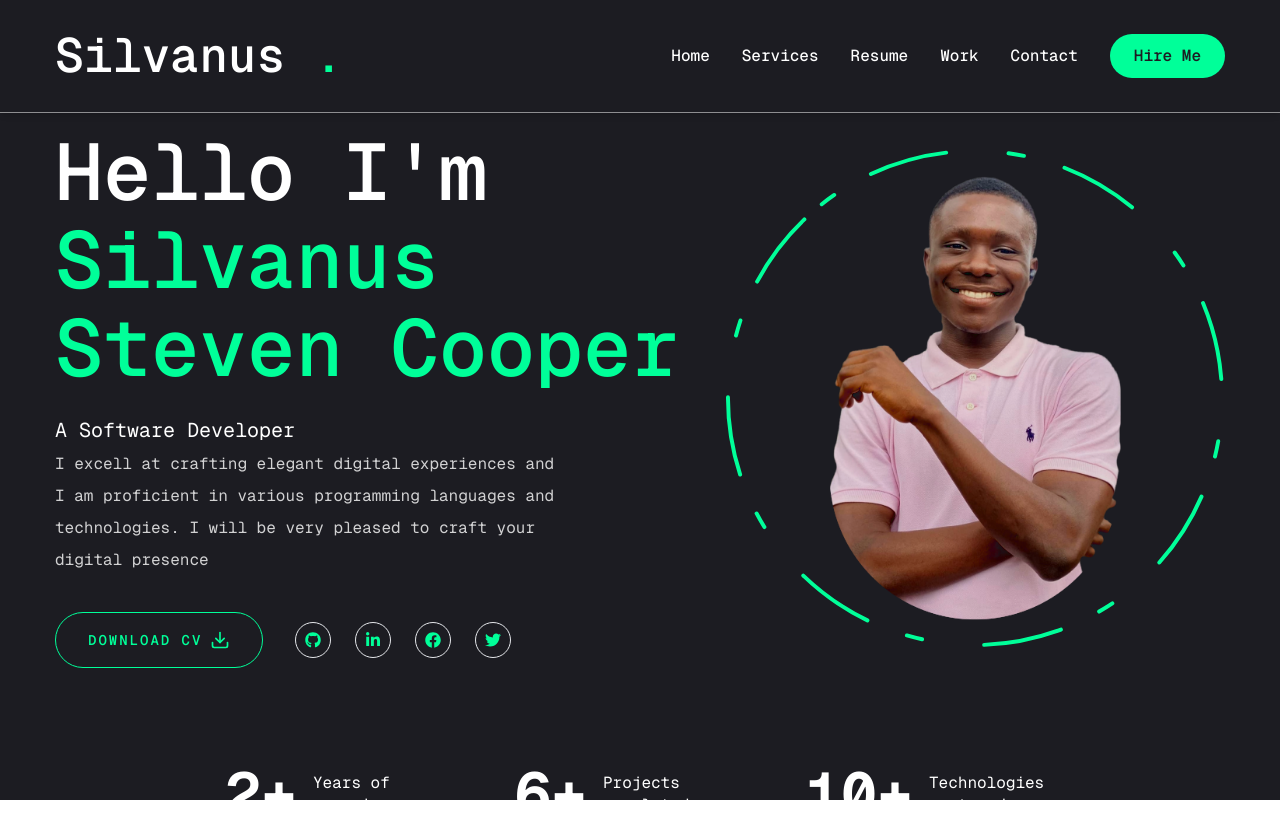
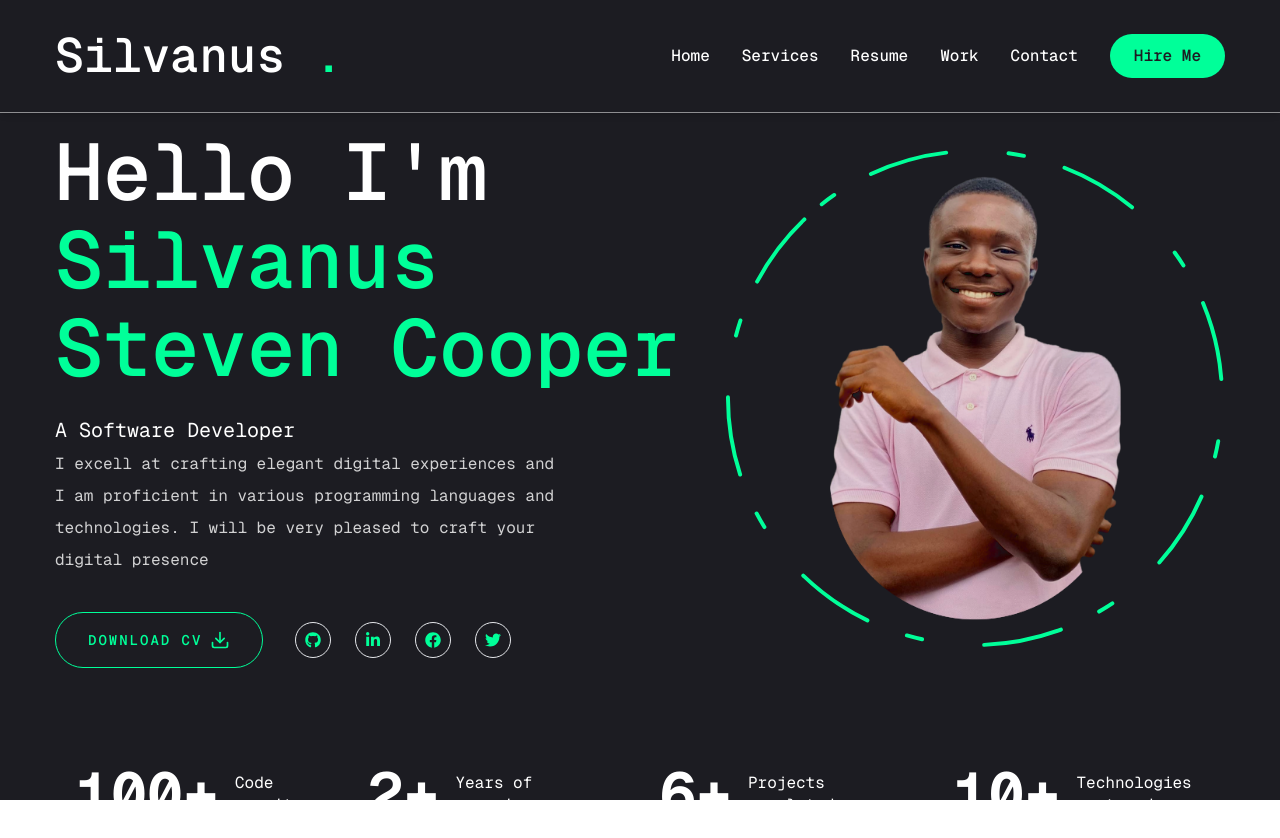
Before and after one commit to SilvanusStevenCooper/silvanus.dev, a Next.js app: page / in a window 1280 px wide. Shown: the top 838 px of the page. Built offline with nearby package versions, Linux system fonts and the light colour scheme.

Commit message:
site remodled  fix 2.2

```diff
--- a/app/page.tsx
+++ b/app/page.tsx
@@ -41,7 +41,7 @@ export default function Home() {
             </div>
           </div>
           {/* photo */}
-          <div className="order-1 xl:order-none mb-8 xl:mb-0">
+          <div className="order-1 xl:order-none mb-8 mt-10 xl:mb-0 xl:mt-0">
             <Photo />
           </div>
         </div>
--- a/app/wonderboysms/page.tsx
+++ b/app/wonderboysms/page.tsx
@@ -1,4 +1,4 @@
-import db from "../../lib/prismadb";
+import db from "@/lib/prismadb";
 import Messages from "@/components/messages";
 import deleteMessage from "@/actions/delete/page";
 
--- a/components/messages.tsx
+++ b/components/messages.tsx
@@ -10,11 +10,11 @@ interface MessagesProps {
 
 const Messages = ({ messages, deleteMessage }: MessagesProps) => {
   return (
-    <div className=" p-4 xl:px-20 pt-10 xl:pt-36 min-h-screen ">
+    <div className=" p-4 xl:px-20 pt-20 xl:pt-36 min-h-screen ">
       <h1 className="text-3xl font-bold text-center mb-8 text-white/70">
         Messages
       </h1>
-      <div className="grid grid-cols-1 md:grid-cols-2 lg:grid-cols-3 gap-6 p-4">
+      <div className="grid grid-cols-1 xl:grid-cols-2 lg:grid-cols-3 gap-6 p-4">
         {messages.map((message) => (
           <div
             key={message.id}
--- a/components/stats.tsx
+++ b/components/stats.tsx
@@ -3,6 +3,11 @@
 import CountUp from "react-countup";
 
 const stats = [
+  {
+    num: 100,
+    text: "Code commits",
+  },
+
   {
     num: 2,
     text: "Years of experience",
@@ -15,10 +20,6 @@ const stats = [
     num: 10,
     text: "Technologies mastered",
   },
-  // {
-  //   num: 100,
-  //   text: "Code commits",
-  // },
 ];
 
 // const duplicateStats = [...stats, ...stats];
```
